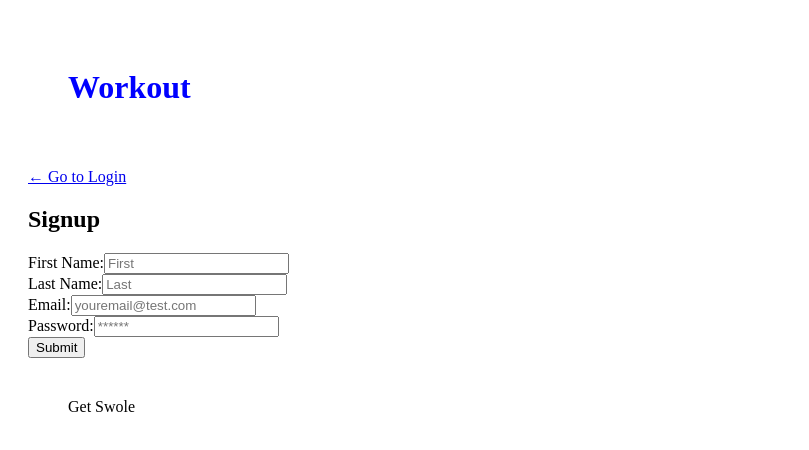
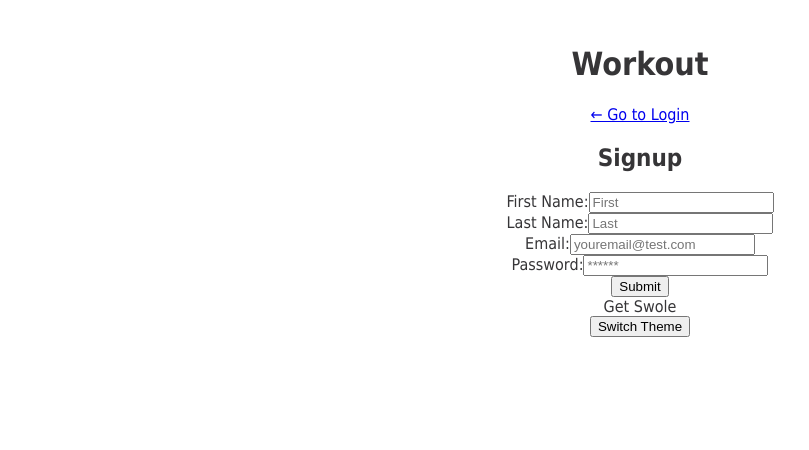
Before and after one commit to jgarner828/Workout-Routine-App, a React (Create React App) app in the folder client/: page /signup in a window 1280 px wide. Shown: the top 450 px of the page, without its empty margins (0-809 px from the left). Built offline with nearby package versions, Linux system fonts and the light colour scheme.

Commit message:
adding theme toggle to app

```diff
--- a/client/src/App.js
+++ b/client/src/App.js
@@ -5,6 +5,7 @@
 import Signup from './pages/Signup';
 
 
+import React, { useState } from "react";
 import {BrowserRouter as Router, Routes, Route} from 'react-router-dom';
 
 import {
@@ -17,6 +18,11 @@
 import { setContext } from '@apollo/client/link/context';
 
 import { Container } from './components/styles/Container.styled'
+
+
+import {ThemeProvider} from "styled-components";
+import { GlobalStyles } from "./components/globalStyles";
+import { lightTheme, darkTheme } from "./components/Themes"
 
 
 // Construct our main GraphQL API endpoint
@@ -47,7 +53,15 @@
 
 
 function App() {
+
+  const [theme, setTheme] = useState('light');
+  const themeToggler = () => {
+    theme === 'light' ? setTheme('dark') : setTheme('light')
+}
+
   return (
+    <ThemeProvider theme={theme === 'light' ? lightTheme : darkTheme}>
+      <GlobalStyles/>
           <Container>
               <ApolloProvider client={client}>
                 <Router>
@@ -58,11 +72,12 @@
                       </Routes>
 
                     <Footer />
-
-
+                    <button onClick={themeToggler}>Switch Theme</button>
               </Router>
             </ApolloProvider>
           </Container>
+
+    </ThemeProvider>
   );
 }
 
--- /dev/null
+++ b/client/src/components/Themes.js
@@ -0,0 +1,12 @@
+export const lightTheme = {
+    body: '#FFF',
+    text: '#363537',
+    toggleBorder: '#FFF',
+    background: '#363537',
+}
+export const darkTheme = {
+    body: '#363537',
+    text: '#FAFAFA',
+    toggleBorder: '#6B8096',
+    background: '#999',
+}
--- /dev/null
+++ b/client/src/components/globalStyles.js
@@ -0,0 +1,19 @@
+import { createGlobalStyle} from "styled-components";
+
+export const GlobalStyles = createGlobalStyle`
+  body {
+    background: ${({ theme }) => theme.body};
+    color: ${({ theme }) => theme.text};
+    font-family: Tahoma, Helvetica, Arial, Roboto, sans-serif;
+    transition: all 0.50s linear;
+
+    text-align: center;
+    padding: 1rem;
+
+    h1 {
+      color: ${({ theme }) => theme.text};
+    }
+
+
+  }
+  `
--- a/client/src/components/styles/Container.styled.js
+++ b/client/src/components/styles/Container.styled.js
@@ -6,4 +6,5 @@
     max-width: 100%;
     padding: 0 20px;
     margin: 0 auto;
+
     `
--- a/client/src/components/styles/CreateRoutine.styled.js
+++ b/client/src/components/styles/CreateRoutine.styled.js
@@ -1,7 +1,7 @@
 import styled from "styled-components";
 
 export const StyledRoutine = styled.div`
-    background-color: white;
+
     padding: 40px;
     display: flex;
     flex-direction: column;
--- a/client/src/components/styles/Footer.styled.js
+++ b/client/src/components/styles/Footer.styled.js
@@ -1,6 +1,5 @@
 import styled from "styled-components";
 
 export const StyledFooter = styled.footer`
-    background-color: white;
-    padding: 40px;
+
 `
--- a/client/src/components/styles/Header.styled.js
+++ b/client/src/components/styles/Header.styled.js
@@ -1,10 +1,7 @@
 import styled from "styled-components";
 
 export const StyledHeader = styled.header`
-    background-color: white;
-    padding: 40px;
 
-    h1 {
-        color: blue;
-    }
+
+
 `
--- a/client/src/components/styles/Login.styled.js
+++ b/client/src/components/styles/Login.styled.js
@@ -1,6 +1,7 @@
 import styled from "styled-components";
 
 export const StyledLogin = styled.div`
-    background-color: white;
-    padding: 40px;
+
+
+
 `
--- a/client/src/components/styles/Profile.styled.js
+++ b/client/src/components/styles/Profile.styled.js
@@ -1,6 +1,6 @@
 import styled from "styled-components";
 
 export const StyledProfile = styled.div`
-    background-color: white;
-    padding: 40px;
+
+    outline: solid red;
 `
```
Lines whose indentation alone changed are shown as unchanged.
